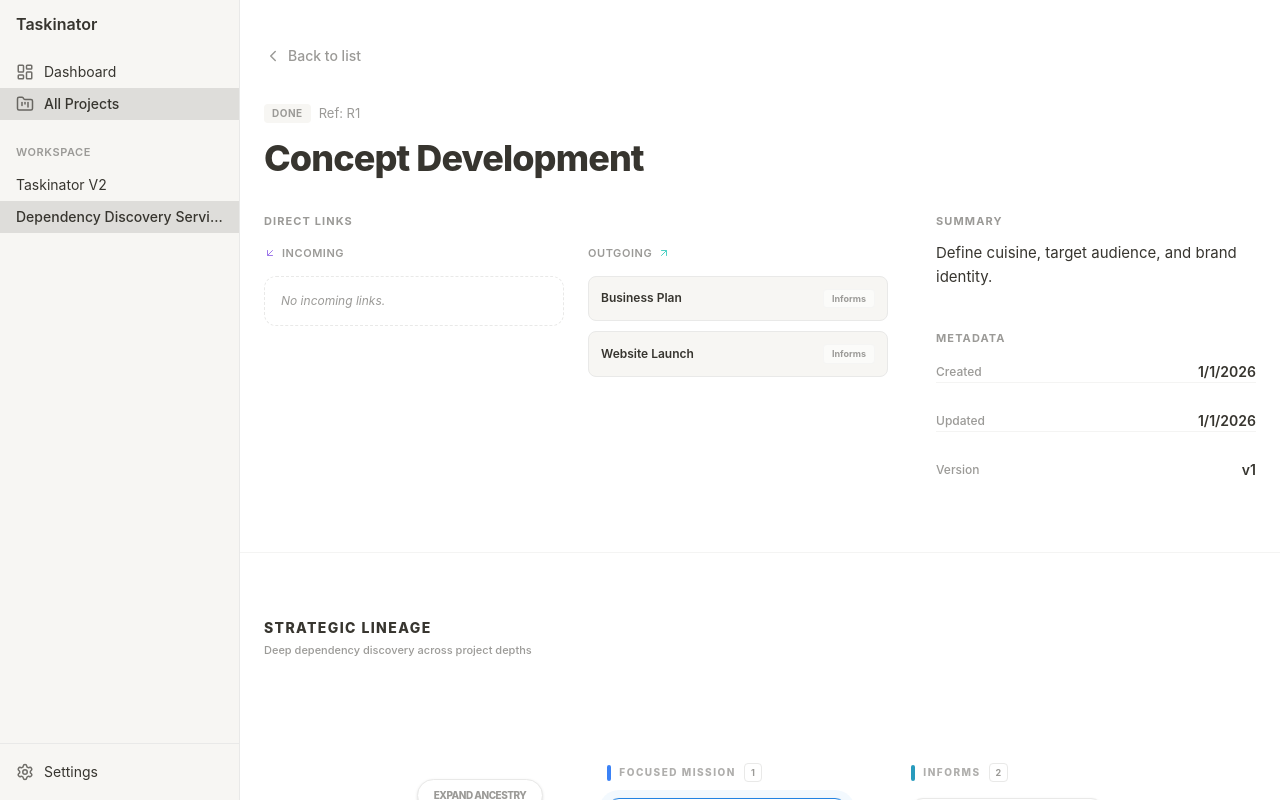
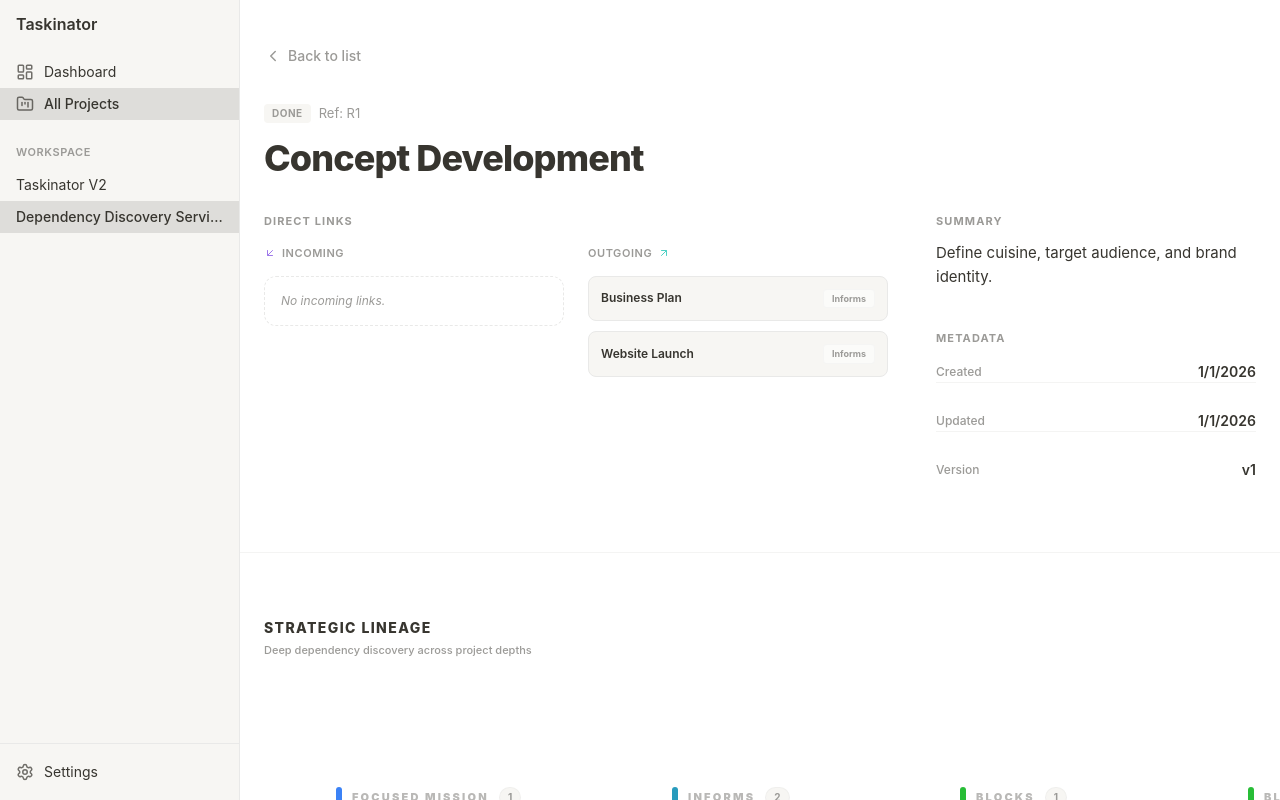
Before and after one commit to kuchuk-borom-debbarma/Taskinator, a React (Vite) app in the folder ui-v1/: page /projects/p2/tasks/r1 in a window 1280 px wide. Built offline with nearby package versions, Linux system fonts and the light colour scheme.

Commit message:
refactor: implement dynamic depth expansion and enhance visual styling for TaskDiscoveryTree

```diff
--- a/ui-v1/src/components/Graph/TaskDiscoveryTree.tsx
+++ b/ui-v1/src/components/Graph/TaskDiscoveryTree.tsx
@@ -15,52 +15,59 @@ interface DiscoveryGroup {
 
 export const TaskDiscoveryTree: React.FC<TaskDiscoveryTreeProps> = ({ neighbourhood }) => {
   const [hoveredNodeId, setHoveredNodeId] = useState<string | null>(null);
-  const [depthL, setDepthL] = useState(1); // Start with direct links only
-  const [depthR, setDepthR] = useState(1);
+  const [viewDepthL, setViewDepthL] = useState(3); // Start with Depth 3 by default
+  const [viewDepthR, setViewDepthR] = useState(3);
   const containerRef = useRef<HTMLDivElement>(null);
   const [rects, setRects] = useState<Record<string, DOMRect>>({});
 
-  // 1. Structural Grouping Logic
+  // 1. Dynamic Orchard Generation
   const orchard = useMemo(() => {
-    const depthKeys = ['L3', 'L2', 'L1', 'C', 'R1', 'R2', 'R3'];
-    const levels: Record<string, DiscoveryGroup[]> = {
-      'L3': [], 'L2': [], 'L1': [], 'C': [], 'R1': [], 'R2': [], 'R3': []
-    };
+    // Determine the max depth available in the current data
+    const maxDataDepthL = Math.max(0, ...neighbourhood.nodes.filter(n => n.direction === 'incoming').map(n => n.depth));
+    const maxDataDepthR = Math.max(0, ...neighbourhood.nodes.filter(n => n.direction === 'outgoing').map(n => n.depth));
 
+    // Determine the columns to render based on current view state
+    const currentMaxL = Math.min(viewDepthL, maxDataDepthL);
+    const currentMaxR = Math.min(viewDepthR, maxDataDepthR);
+
+    const keys: string[] = [];
+    for (let i = currentMaxL; i >= 1; i--) keys.push(`L${i}`);
+    keys.push('C');
+    for (let i = 1; i <= currentMaxR; i++) keys.push(`R${i}`);
+
+    const levels: Record<string, DiscoveryGroup[]> = {};
+    keys.forEach(k => levels[k] = []);
+
+    // Focus Point
     levels['C'].push({ label: 'Focused Mission', tasks: [neighbourhood.focusedTask], color: '#3b82f6' });
 
-    const groupTasks = (tasks: { task: ProjectTask; depth: number; direction: 'incoming' | 'outgoing' }[]) => {
+    // Grouping Engine
     const grouped: Record<string, Record<string, ProjectTask[]>> = {};
-
-      tasks.forEach(n => {
+    neighbourhood.nodes.forEach(n => {
       const sidePrefix = n.direction === 'incoming' ? 'L' : 'R';
       const key = `${sidePrefix}${n.depth}`;
+      if (!levels[key]) return; // Skip if beyond current view depth
+
       if (!grouped[key]) grouped[key] = {};
-
       const link = neighbourhood.edges.find(e =>
         (n.direction === 'incoming' && e.sourceTaskId === n.task.id) ||
         (n.direction === 'outgoing' && e.targetTaskId === n.task.id)
       );
       const label = link?.label || 'Linked';
-
       if (!grouped[key][label]) grouped[key][label] = [];
       grouped[key][label].push(n.task);
     });
 
     Object.entries(grouped).forEach(([lvl, labelMap]) => {
-        if (levels[lvl]) {
       Object.entries(labelMap).forEach(([label, tasks]) => {
         levels[lvl].push({ label, tasks, color: getLinkLabelColor(label) });
       });
-        }
     });
-    };
 
-    groupTasks(neighbourhood.nodes as any);
-    return { levels, keys: depthKeys };
-  }, [neighbourhood]);
+    return { levels, keys, maxDataDepthL, maxDataDepthR };
+  }, [neighbourhood, viewDepthL, viewDepthR]);
 
-  // 2. Position Tracking
+  // 2. Rect Tracking for SVG
   useEffect(() => {
     const updateRects = () => {
       if (!containerRef.current) return;
@@ -79,52 +86,15 @@ export const TaskDiscoveryTree: React.FC<TaskDiscoveryTreeProps> = ({ neighbourh
       setRects(newRects);
     };
 
-    const timer = setTimeout(updateRects, 150);
+    const timer = setTimeout(updateRects, 200);
     window.addEventListener('resize', updateRects);
     return () => {
       clearTimeout(timer);
       window.removeEventListener('resize', updateRects);
     }
-  }, [orchard, depthL, depthR, neighbourhood]);
+  }, [orchard, neighbourhood]);
 
-  // Visibility Filter
-  const isColVisible = (key: string) => {
-    if (key === 'C') return true;
-    const depth = parseInt(key.substring(1));
-    return key.startsWith('L') ? depth <= depthL : depth <= depthR;
-  };
-
-  const renderTaskCard = (task: ProjectTask, isFocus = false) => {
-    const isActuallyDimmed = hoveredNodeId && !linkedNodeIds.has(task.id);
-
-    return (
-      <div
-        key={task.id}
-        data-task-id={task.id}
-        onMouseEnter={() => setHoveredNodeId(task.id)}
-        onMouseLeave={() => setHoveredNodeId(null)}
-        className={`
-          flex flex-col gap-1.5 p-3 rounded-xl border bg-white shadow-sm transition-all duration-300
-          ${isFocus ? 'w-60 border-focus-blue ring-8 ring-focus-blue/5' : 'w-48 border-border-notion hover:border-text-dim hover:shadow-md'}
-          ${isActuallyDimmed ? 'opacity-30' : 'opacity-100'}
-        `}
-      >
-        <Link
-          to="/projects/$projectId/tasks/$taskId"
-          params={{ projectId: task.projectId, taskId: task.id }}
-          className="group"
-        >
-          <div className="flex items-center gap-2 mb-1">
-            <div className={`w-2 h-2 rounded-full ${task.status === 'DONE' ? 'bg-done' : task.status === 'IN_PROGRESS' ? 'bg-incoming' : 'bg-todo'}`} />
-            <span className="text-[10px] font-bold text-text-dim uppercase tracking-wider">{task.status}</span>
-          </div>
-          <p className={`leading-tight font-bold text-text-notion group-hover:text-focus-blue transition-colors ${isFocus ? 'text-[13px]' : 'text-[11px]'}`}>
-            {task.title}
-          </p>
-        </Link>
-      </div>
-    );
-  };
+  const isColVisible = (key: string) => orchard.keys.includes(key);
 
   const linkedNodeIds = useMemo(() => {
     const set = new Set<string>();
@@ -138,9 +108,41 @@ export const TaskDiscoveryTree: React.FC<TaskDiscoveryTreeProps> = ({ neighbourh
     return set;
   }, [hoveredNodeId, neighbourhood.edges]);
 
+  const renderTaskCard = (task: ProjectTask, isFocus = false) => {
+    const isActuallyDimmed = hoveredNodeId && !linkedNodeIds.has(task.id);
+
     return (
-    <div ref={containerRef} className="relative w-full min-h-[600px] py-12 px-20">
-      {/* Dynamic Symmetrical Paths */}
+      <div
+        key={task.id}
+        data-task-id={task.id}
+        onMouseEnter={() => setHoveredNodeId(task.id)}
+        onMouseLeave={() => setHoveredNodeId(null)}
+        className={`
+          flex flex-col gap-1.5 p-3 rounded-xl border bg-white shadow-sm transition-all duration-300
+          ${isFocus ? 'w-64 border-focus-blue ring-8 ring-focus-blue/5' : 'w-52 border-border-notion hover:border-text-dim hover:shadow-md'}
+          ${isActuallyDimmed ? 'opacity-[0.15]' : 'opacity-100'}
+        `}
+      >
+        <Link
+          to="/projects/$projectId/tasks/$taskId"
+          params={{ projectId: task.projectId, taskId: task.id }}
+          className="group"
+        >
+          <div className="flex items-center gap-2 mb-1.5">
+            <div className={`w-2 h-2 rounded-full ${task.status === 'DONE' ? 'bg-done' : task.status === 'IN_PROGRESS' ? 'bg-incoming' : 'bg-todo'}`} />
+            <span className="text-[10px] font-black text-text-dim uppercase tracking-wider">{task.status}</span>
+          </div>
+          <p className={`leading-snug font-bold text-text-notion group-hover:text-focus-blue transition-colors ${isFocus ? 'text-[14px]' : 'text-[11px]'}`}>
+            {task.title}
+          </p>
+        </Link>
+      </div>
+    );
+  };
+
+  return (
+    <div ref={containerRef} className="relative w-full min-h-[700px] py-16 px-24">
+      {/* Strategic Connections */}
       <svg className="absolute inset-0 w-full h-full pointer-events-none">
         {neighbourhood.edges.map(edge => {
           const sourceVisible = isColVisible(orchard.keys.find(k => orchard.levels[k].some(g => g.tasks.some(t => t.id === edge.sourceTaskId))) || '');
@@ -163,53 +165,57 @@ export const TaskDiscoveryTree: React.FC<TaskDiscoveryTreeProps> = ({ neighbourh
           return (
             <path
               key={edge.id}
-              d={`M ${startX} ${startY} C ${startX + 40} ${startY}, ${endX - 40} ${endY}, ${endX} ${endY}`}
+              d={`M ${startX} ${startY} C ${startX + 50} ${startY}, ${endX - 50} ${endY}, ${endX} ${endY}`}
               fill="none"
               stroke={color}
               strokeWidth={isDimmed ? 1 : 2.5}
-              strokeOpacity={isDimmed ? 0.05 : 0.3}
+              strokeOpacity={isDimmed ? 0.03 : 0.3}
               className="transition-all duration-300"
             />
           );
         })}
       </svg>
 
-      {/* The Orchard Matrix */}
-      <div className="flex justify-center items-start gap-16 min-w-max mx-auto">
+      {/* The Matrix */}
+      <div className="flex justify-center items-start gap-20 min-w-max mx-auto">
         {orchard.keys.map(key => {
-          const visible = isColVisible(key);
-          if (!visible) return null;
+          const isL = key.startsWith('L');
+          const isR = key.startsWith('R');
 
           return (
-            <div key={key} className="flex flex-col gap-10 pt-4 animate-in fade-in slide-in-from-bottom-2 duration-500">
+            <div key={key} className="flex flex-col gap-12 pt-6 animate-in fade-in slide-in-from-bottom-4 duration-700">
+              {/* Expansion Handler (Left/Inner) */}
+              {key === 'L' + viewDepthL && viewDepthL < orchard.maxDataDepthL && (
+                <button
+                  onClick={() => setViewDepthL(d => d + 1)}
+                  className="mb-6 self-center flex items-center gap-2 px-4 py-2 rounded-full border border-border-notion bg-white hover:bg-bg-secondary hover:border-text-notion transition-all shadow-sm group"
+                >
+                  <div className="w-1.5 h-1.5 rounded-full bg-focus-blue animate-pulse" />
+                  <span className="text-[10px] font-black uppercase tracking-widest text-text-dim group-hover:text-text-notion">Reveal Ancestry</span>
+                </button>
+              )}
+
               {orchard.levels[key].map((group, groupIdx) => (
                 <div key={groupIdx} className="flex flex-col gap-4">
-                  <div className="flex items-center gap-2 group/header">
-                    <div className="h-4 w-1 rounded-full transition-transform group-hover/header:scale-y-125" style={{ backgroundColor: group.color }} />
-                    <span className="text-[10px] font-extrabold uppercase tracking-[0.15em] text-text-dim/80">{group.label}</span>
-                    <span className="text-[9px] font-bold px-1.5 py-0.5 bg-white border border-border-notion rounded text-text-dim">{group.tasks.length}</span>
+                  <div className="flex items-center gap-2.5 group/header">
+                    <div className="h-5 w-1.5 rounded-full transition-transform group-hover/header:scale-y-125" style={{ backgroundColor: group.color }} />
+                    <span className="text-[11px] font-black uppercase tracking-[0.2em] text-text-dim/70">{group.label}</span>
+                    <div className="text-[10px] font-bold px-2 py-0.5 bg-bg-secondary border border-border-notion/50 rounded-full text-text-dim">{group.tasks.length}</div>
                   </div>
-                  <div className="flex flex-col gap-2.5">
+                  <div className="flex flex-col gap-3">
                     {group.tasks.map(task => renderTaskCard(task, key === 'C'))}
                   </div>
                 </div>
               ))}
 
-              {/* Expansion Handlers */}
-              {key === 'L' + depthL && depthL < 3 && (
+              {/* Expansion Handler (Right/Inner) */}
+              {key === 'R' + viewDepthR && viewDepthR < orchard.maxDataDepthR && (
                 <button
-                  onClick={() => setDepthL(d => d + 1)}
-                  className="mt-4 self-center p-2 rounded-full border border-border-notion bg-white hover:bg-bg-secondary hover:border-text-dim transition-all shadow-sm group"
+                  onClick={() => setViewDepthR(d => d + 1)}
+                  className="mt-6 self-center flex items-center gap-2 px-4 py-2 rounded-full border border-border-notion bg-white hover:bg-bg-secondary hover:border-text-notion transition-all shadow-sm group"
                 >
-                  <div className="text-[10px] font-extrabold uppercase tracking-tighter text-text-dim group-hover:text-text-notion px-2">Expand Ancestry</div>
-                </button>
-              )}
-              {key === 'R' + depthR && depthR < 3 && (
-                <button
-                  onClick={() => setDepthR(d => d + 1)}
-                  className="mt-4 self-center p-2 rounded-full border border-border-notion bg-white hover:bg-bg-secondary hover:border-text-dim transition-all shadow-sm group"
-                >
-                  <div className="text-[10px] font-extrabold uppercase tracking-tighter text-text-dim group-hover:text-text-notion px-2">Expand Successors</div>
+                  <span className="text-[10px] font-black uppercase tracking-widest text-text-dim group-hover:text-text-notion">Reveal Successors</span>
+                  <div className="w-1.5 h-1.5 rounded-full bg-focus-blue animate-pulse" />
                 </button>
               )}
             </div>
@@ -217,8 +223,8 @@ export const TaskDiscoveryTree: React.FC<TaskDiscoveryTreeProps> = ({ neighbourh
         })}
       </div>
 
-      <div className="absolute bottom-4 right-8 pointer-events-none opacity-50">
-        <div className="text-[10px] font-black uppercase tracking-widest text-text-dim">Neural Orchard v2</div>
+      <div className="absolute bottom-6 right-10 pointer-events-none opacity-40">
+        <div className="text-[11px] font-black uppercase tracking-[0.3em] text-text-dim">Neural Orchard • Infinite Discovery</div>
       </div>
     </div>
   );
--- a/ui-v1/src/components/Tasks/TaskDetailView.tsx
+++ b/ui-v1/src/components/Tasks/TaskDetailView.tsx
@@ -20,7 +20,7 @@ export const TaskDetailView: React.FC<TaskDetailViewProps> = ({ taskId, onClose
 
   const { data: neighbourhood, isLoading: isNeighbourLoading } = useQuery({
     queryKey: ['neighbourhood', taskId],
-    queryFn: () => taskApi.getTaskNeighbourhood(taskId, 3),
+    queryFn: () => taskApi.getTaskNeighbourhood(taskId, 50), // Hydrate deep context for infinite expansion
   });
 
   if (isTaskLoading || isNeighbourLoading || !task) {
```
Lines whose indentation alone changed are shown as unchanged.
